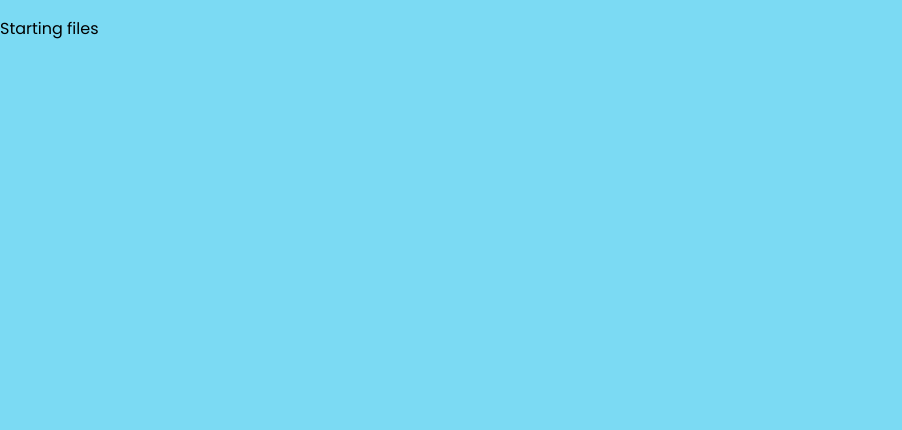
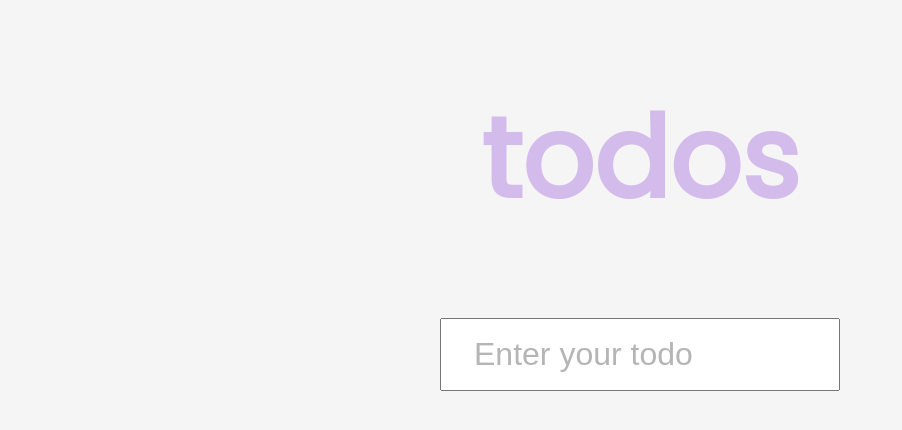
Before and after one commit to chawlajay/Calculator, a plain HTML site: page todo-app/index.html in a window 1280 px wide. Shown: the whole page, without its empty margins (0-902 px from the left). Drawn offline with Linux system fonts and the light colour scheme.

Commit message:
add form and styles for bg + form

```diff
--- a/todo-app/index.html
+++ b/todo-app/index.html
@@ -10,6 +10,9 @@
     <script src="script.js" defer></script>
 </head>
 <body>
-    <p>Starting files</p>
+    <h1>todos</h1>
+    <form id="form">
+        <input type="text" id="input" class="input" placeholder="Enter your todo">
+    </form>
 </body>
 </html>
--- a/todo-app/styles.css
+++ b/todo-app/styles.css
@@ -5,12 +5,32 @@
 }
 
 body{
-    background: #7bdaf3;
+    background: #f5f5f5;
     font-family: 'Poppins', sans-serif;
     margin: 0;
-    display: flex;
-    /* justify-content: center;
-    align-items: center; */
-    flex-wrap: wrap;
     min-height: 100vh;
 }
+
+h1{
+    color: rgb(179,131,226);
+    font-size: 7rem;
+    text-align: center;
+    opacity: 0.5;
+}
+
+form{
+    max-width: 100%;
+    width: 400px;
+    margin: auto;
+}
+
+.input{
+    font-size: 2rem;
+    padding: 1rem 2rem;
+    width: 100%;
+    display: block;
+}
+
+.input::placeholder{
+    color: #b5b5b5;
+}
```
